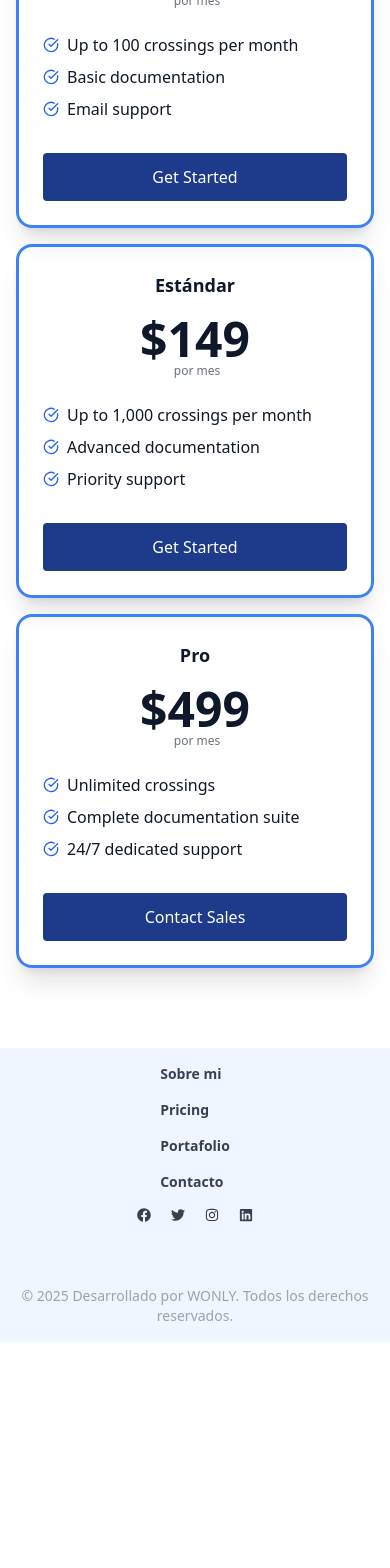
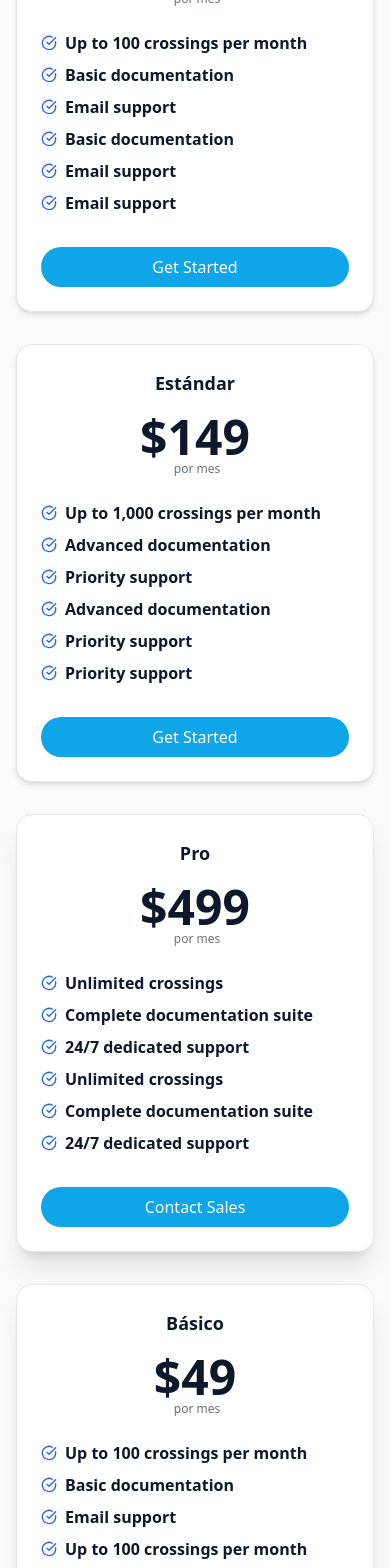
Before and after one commit to ReyMQ28/bordexpage, a Next.js app: page /pricing in a window 390 px wide. Shown: the part 420-1988 px from the top of the page. Before the commit the page ends 1762 px from the top, so only its background shows below. Built offline with nearby package versions, Linux system fonts and the light colour scheme.

Commit message:
componente

```diff
--- a/src/app/page.js
+++ b/src/app/page.js
@@ -5,6 +5,8 @@ import HowToUSe from "../components/HowToUse";
 import Caracteristics from "../components/Caracteristics";
 import Compañias from "../components/Compañias";
 import Pricing from "../components/Pricing";
+import MiddleSide from "../components/MiddleSide";
+
 
 import { ArrowRight, CheckCircle, Globe, Shield, Zap } from "lucide-react";
 
@@ -18,6 +20,7 @@ export default function Home() {
         <HowToUSe />
         <Compañias />
         <Pricing />
+       <MiddleSide />
         <section className="w-full py-12 md:py-24 lg:py-32 xl:py-48">
           <div className="container px-4 md:px-6">
             <div className="grid gap-6 lg:grid-cols-2 lg:gap-12 xl:grid-cols-2">
--- a/src/components/Caracteristics.jsx
+++ b/src/components/Caracteristics.jsx
@@ -19,7 +19,7 @@ export default function Caracteristics() {
           <div className="mt-16 md:mt-0 grid grid-cols-1 sm:grid-cols-2 lg:grid-cols-2 gap-8">
             <div className="flex flex-col max-w-full md:max-w-[280px] justify-center items-start gap-4 m-4">
               <div className="w-16 flex flex-col items-start">
-                <div className="w-12 h-12 rounded-lg bg-red-100 flex flex-col items-center justify-center z-10">
+                <div className="w-12 h-12 rounded-xl bg-pink-100 flex flex-col items-center justify-center z-10">
                   <FaUserPlus className="w-6 h-6 text-rose-600" />
                 </div>
               </div>
@@ -34,7 +34,7 @@ export default function Caracteristics() {
             </div>
             <div className="flex flex-col max-w-full md:max-w-[280px] justify-center items-start gap-4 m-4">
               <div className="w-16 flex flex-col items-start">
-                <div className="w-12 h-12 rounded-lg bg-blue-100 flex flex-col items-center justify-center z-10">
+                <div className="w-12 h-12 rounded-xl bg-blue-100 flex flex-col items-center justify-center z-10">
                   <FaCogs className="w-6 h-6 text-blue-600" />
                 </div>
               </div>
@@ -49,7 +49,7 @@ export default function Caracteristics() {
             </div>
             <div className="flex flex-col max-w-full md:max-w-[280px] justify-center items-start gap-4 m-4">
               <div className="w-16 flex flex-col items-start">
-                <div className="w-12 h-12 rounded-lg bg-sky-100 flex flex-col items-center justify-center z-10">
+                <div className="w-12 h-12 rounded-xl bg-sky-100 flex flex-col items-center justify-center z-10">
                   <FaChartLine className="w-6 h-6 text-sky-400" />
                 </div>
               </div>
@@ -64,7 +64,7 @@ export default function Caracteristics() {
             </div>
             <div className="flex flex-col max-w-full md:max-w-[280px] justify-center items-start gap-4 m-4">
               <div className="w-16 flex flex-col items-start">
-                <div className="w-12 h-12 rounded-lg bg-gray-100 flex flex-col items-center justify-center z-10">
+                <div className="w-12 h-12 rounded-xl bg-gray-100 flex flex-col items-center justify-center z-10">
                   <FaChartLine className="w-6 h-6 text-blue-950" />
                 </div>
               </div>
--- a/src/components/HowToUse.jsx
+++ b/src/components/HowToUse.jsx
@@ -23,7 +23,7 @@ const steps = [
 
 export default function HowToUse() {
   return (
-    <section className="w-full py-12 md:py-24 lg:py-32 bg-blue-100">
+    <section className="w-full py-12 md:py-24 lg:py-16 bg-white">
       <div className="container px-4 md:px-6">
         <div className="flex flex-col items-center justify-center space-y-4 text-center">
           <div className="space-y-2 max-w-[800px]">
--- /dev/null
+++ b/src/components/MiddleSide.jsx
@@ -0,0 +1,85 @@
+import { HiOutlineUsers } from "react-icons/hi2";
+import { CheckCircle } from "lucide-react";
+import { RiBankLine } from "react-icons/ri";
+import { TbDeviceDesktopCode } from "react-icons/tb";
+import { LuNetwork } from "react-icons/lu";
+import Image from "next/image";
+
+const MiddleSide = () => {
+  return (
+    <div className=" bg-gray-50">
+      {/* MiddleSide */}
+      <div>
+        <div className="w-full grid grid-cols-4 max-w-[1200px] gap-4 mx-auto bg-white">
+          <button className="flex flex-row justify-center items-center gap-2 bg-sky-500 text-white py-3 rounded hover:bg-sky-100 hover:text-blue-400">
+            <HiOutlineUsers className="text-xl" />{" "}
+            <p className="font-semibold text-lg">Team Scheduling </p>
+          </button>
+          <button className="flex flex-row justify-center items-center gap-2 py-3 rounded hover:bg-sky-100 hover:text-blue-400">
+            <RiBankLine className="text-xl" />{" "}
+            <p className="font-semibold text-lg">Payments </p>
+          </button>
+          <button className="flex flex-row justify-center items-center gap-2 py-3 rounded hover:bg-sky-100 hover:text-blue-400">
+            <TbDeviceDesktopCode className="text-xl" />{" "}
+            <p className="font-semibold text-lg">Embedding </p>
+          </button>
+          <button className="flex flex-row justify-center items-center gap-2 py-3 rounded hover:bg-sky-100 hover:text-blue-400">
+            <LuNetwork className="text-xl" />{" "}
+            <p className="font-semibold text-lg">Workflows</p>
+          </button>
+        </div>
+      </div>
+
+      {/* Recuadros */}
+      <div className=" mx-auto grid mb-8 grid-cols-2 max-w-6xl gap-7 py-14">
+        <div className=" ">
+          {/* Recuadro 1 */}
+          <div className="flex flex-col w-12/12">
+            <Image
+              src={"https://i.postimg.cc/qv9SqYRg/tabsimage.png"}
+              width={550}
+              height={550}
+              alt="iamgen de graficos"
+            />
+          </div>
+        </div>
+        {/* Recuadro 2 */}
+        <div className="flex flex-col justify-between p-6 ">
+          <div className="flex flex-col text-slate-900">
+            <div className="mt-4 flex flex-col">
+              <span className="text-5xl font-bold mb-8">Defend your focus</span>
+            </div>
+            <ul className=" mt-6 space-y-8 font-semibold">
+              <li >
+                <button className="flex flex-row items-center justify-between gap-2 w-full text-xl font-semibold">
+                  <span>Up to 1,000 crossings per month</span>
+                  <CheckCircle className="h-4 w-4 text-blue-600" />
+                </button>
+              </li>
+              <li>
+              <button className="flex flex-row items-center justify-between gap-2 w-full text-xl font-semibold">
+                  <span>Up to 1,000 crossings per month</span>
+                  <CheckCircle className="h-4 w-4 text-blue-600" />
+                </button>
+              </li>
+              <li>
+              <button className="flex flex-row items-center justify-between gap-2 w-full text-xl font-semibold">
+                  <span>Up to 1,000 crossings per month</span>
+                  <CheckCircle className="h-4 w-4 text-blue-600" />
+                </button>
+              </li>
+            </ul>
+          </div>
+          <button
+            variant="secondary"
+            className="mt-8 bg-sky-500 text-white rounded-full w-32 p-3 px-auto hover:bg-sky-600 "
+          >
+            Learn More
+          </button>
+        </div>
+      </div>
+    </div>
+  );
+};
+
+export default MiddleSide;
--- a/src/components/Pricing.jsx
+++ b/src/components/Pricing.jsx
@@ -2,7 +2,10 @@ import { CheckCircle } from "lucide-react";
 
 function Pricing() {
   return (
-    <section id="pricing" className="w-full py-12 md:py-20 lg:py-10 bg-muted">
+    <section
+      id="pricing"
+      className="w-full py-12 md:py-20 lg:py-10 mb-12 bg-gray-50"
+    >
       <div className="container px-4 mb-1 md:px-6">
         <div className="flex flex-col items-center justify-center space-y-4 text-center">
           <div className="">
@@ -16,9 +19,9 @@ function Pricing() {
           </div>
         </div>
 
-        <div className="mx-auto grid max-w-7xl mb-8 grid-cols-1 sm:grid-cols-2 lg:grid-cols-3 gap-4">
+        <div className="mx-auto grid max-w-6xl mb-8 grid-cols-1 sm:grid-cols-2 lg:grid-cols-2 gap-8">
           {/* Recuadro 1 */}
-          <div className="flex flex-col justify-between rounded-2xl border-[3px] border-blue-500 p-6 shadow-xl hover:border-blue-900 hover:bg-blue-500/10">
+          <div className="flex flex-col justify-between rounded-2xl bg-white border border-gray-200 p-6 shadow-md hover:border-sky-900 hover:bg-blue-500/10">
             <div className="flex flex-col text-slate-900">
               <div className="space-y-2">
                 <h3 className="text-lg text-center font-semibold">Básico</h3>
@@ -27,7 +30,146 @@ function Pricing() {
                 <span className="text-5xl font-bold">$49</span>
                 <span className="ml-1 text-xs text-gray-500">por mes</span>
               </div>
-              <ul className="mt-6 space-y-2">
+              <ul className="mt-6 space-y-2 font-semibold">
+                <li className="flex items-center gap-2">
+                  <CheckCircle className="h-4 w-4 text-blue-600" />
+                  <span>Up to 100 crossings per month</span>
+                </li>
+                <li className="flex items-center gap-2">
+                  <CheckCircle className="h-4 w-4 text-blue-600" />
+                  <span>Basic documentation</span>
+                </li>
+                <li className="flex items-center gap-2">
+                  <CheckCircle className="h-4 w-4 text-blue-600" />
+                  <span>Email support</span>
+                </li>
+                <li className="flex items-center gap-2">
+                  <CheckCircle className="h-4 w-4 text-blue-600" />
+                  <span>Basic documentation</span>
+                </li>
+                <li className="flex items-center gap-2">
+                  <CheckCircle className="h-4 w-4 text-blue-600" />
+                  <span>Email support</span>
+                </li>
+                <li className="flex items-center gap-2">
+                  <CheckCircle className="h-4 w-4 text-blue-600" />
+                  <span>Email support</span>
+                </li>
+              </ul>
+            </div>
+
+            <button className="mt-8 bg-sky-500 text-white rounded-full w-auto py-2 hover:bg-sky-600">
+              Get Started
+            </button>
+          </div>
+          {/* Recuadro 2 */}
+          <div className="flex flex-col justify-between rounded-2xl bg-white border border-gray-200 p-6 shadow-md hover:border-sky-900 hover:bg-blue-500/10">
+            <div className="flex flex-col text-slate-900">
+              <div className="space-y-2">
+                <h3 className="text-lg text-center font-semibold ">Estándar</h3>
+              </div>
+              <div className="mt-4 flex flex-col items-center">
+                <span className="text-5xl font-bold">$149</span>
+                <span className="ml-1 text-xs text-gray-500">por mes</span>
+              </div>
+              <ul className="mt-6 space-y-2 font-semibold">
+                <li className="flex items-center gap-2">
+                  <CheckCircle className="h-4 w-4 text-blue-600" />
+                  <span>Up to 1,000 crossings per month</span>
+                </li>
+                <li className="flex items-center gap-2">
+                  <CheckCircle className="h-4 w-4 text-blue-600" />
+                  <span>Advanced documentation</span>
+                </li>
+                <li className="flex items-center gap-2">
+                  <CheckCircle className="h-4 w-4 text-blue-600" />
+                  <span>Priority support</span>
+                </li>
+                <li className="flex items-center gap-2">
+                  <CheckCircle className="h-4 w-4 text-blue-600" />
+                  <span>Advanced documentation</span>
+                </li>
+                <li className="flex items-center gap-2">
+                  <CheckCircle className="h-4 w-4 text-blue-600" />
+                  <span>Priority support</span>
+                </li>
+                <li className="flex items-center gap-2">
+                  <CheckCircle className="h-4 w-4 text-blue-600" />
+                  <span>Priority support</span>
+                </li>
+              </ul>
+            </div>
+            <button
+              variant="secondary"
+              className="mt-8 bg-sky-500 text-white rounded-full w-auto py-2 hover:bg-sky-600"
+            >
+              Get Started
+            </button>
+          </div>
+          {/* Recuadro 3 */}
+          <div className="flex flex-col justify-between rounded-2xl bg-white border border-gray-200 p-6 shadow-xl hover:border-sky-900 hover:bg-blue-500/10">
+            <div className="flex- flex-col text-slate-900">
+              <div className="space-y-2">
+                <h3 className="text-lg text-center font-semibold">Pro</h3>
+              </div>
+              <div className="mt-4 flex flex-col items-center">
+                <span className="text-5xl font-bold">$499</span>
+                <span className="ml-1 text-xs text-gray-500">por mes</span>
+              </div>
+              <ul className="mt-6 space-y-2 font-semibold">
+                <li className="flex items-center gap-2">
+                  <CheckCircle className="h-4 w-4 text-blue-600" />
+                  <span>Unlimited crossings</span>
+                </li>
+                <li className="flex items-center gap-2">
+                  <CheckCircle className="h-4 w-4 text-blue-600" />
+                  <span>Complete documentation suite</span>
+                </li>
+                <li className="flex items-center gap-2">
+                  <CheckCircle className="h-4 w-4 text-blue-600" />
+                  <span>24/7 dedicated support</span>
+                </li>
+                <li className="flex items-center gap-2">
+                  <CheckCircle className="h-4 w-4 text-blue-600" />
+                  <span>Unlimited crossings</span>
+                </li>
+                <li className="flex items-center gap-2">
+                  <CheckCircle className="h-4 w-4 text-blue-600" />
+                  <span>Complete documentation suite</span>
+                </li>
+                <li className="flex items-center gap-2">
+                  <CheckCircle className="h-4 w-4 text-blue-600" />
+                  <span>24/7 dedicated support</span>
+                </li>
+              </ul>
+            </div>
+            <button className="mt-8 bg-sky-500 text-white rounded-full w-auto py-2 hover:bg-sky-600">
+              Contact Sales
+            </button>
+          </div>
+          {/* Recuadro 4 */}
+          <div className="flex flex-col justify-between rounded-2xl bg-white border border-gray-200 p-6 shadow-xl hover:border-sky-900 hover:bg-blue-500/10">
+            <div className="flex flex-col text-slate-900">
+              <div className="space-y-2">
+                <h3 className="text-lg text-center font-semibold">Básico</h3>
+              </div>
+              <div className="mt-4 flex flex-col items-center">
+                <span className="text-5xl font-bold">$49</span>
+                <span className="ml-1 text-xs text-gray-500">por mes</span>
+              </div>
+              <ul className="mt-6 space-y-2 font-semibold">
+                <li className="flex items-center gap-2">
+                  <CheckCircle className="h-4 w-4 text-blue-600" />
+                  <span>Up to 100 crossings per month</span>
+                </li>
+                <li className="flex items-center gap-2">
+                  <CheckCircle className="h-4 w-4 text-blue-600" />
+                  <span>Basic documentation</span>
+                </li>
+                <li className="flex items-center gap-2">
+                  <CheckCircle className="h-4 w-4 text-blue-600" />
+                  <span>Email support</span>
+                </li>
                 <li className="flex items-center gap-2">
                   <CheckCircle className="h-4 w-4 text-blue-600" />
                   <span>Up to 100 crossings per month</span>
@@ -43,71 +185,8 @@ function Pricing() {
               </ul>
             </div>
 
-            <button className="mt-8 bg-blue-900 text-white rounded w-auto py-3 hover:bg-blue-700">
+            <button className="mt-8 bg-sky-500 text-white rounded-full w-auto py-2 hover:bg-sky-600">
               Get Started
-            </button>
-          </div>
-          {/* Recuadro 2 */}
-          <div className="flex flex-col justify-between rounded-2xl border-[3px] border-blue-500 p-6 shadow-xl hover:border-blue-900 hover:bg-blue-500/10">
-            <div className="flex flex-col text-slate-900">
-              <div className="space-y-2">
-                <h3 className="text-lg text-center font-semibold ">Estándar</h3>
-              </div>
-              <div className="mt-4 flex flex-col items-center">
-                <span className="text-5xl font-bold">$149</span>
-                <span className="ml-1 text-xs text-gray-500">por mes</span>
-              </div>
-              <ul className="mt-6 space-y-2">
-                <li className="flex items-center gap-2">
-                  <CheckCircle className="h-4 w-4 text-blue-600" />
-                  <span>Up to 1,000 crossings per month</span>
-                </li>
-                <li className="flex items-center gap-2">
-                  <CheckCircle className="h-4 w-4 text-blue-600" />
-                  <span>Advanced documentation</span>
-                </li>
-                <li className="flex items-center gap-2">
-                  <CheckCircle className="h-4 w-4 text-blue-600" />
-                  <span>Priority support</span>
-                </li>
-
-              </ul>
-            </div>
-            <button
-              variant="secondary"
-              className="mt-8 bg-blue-900 text-white rounded w-auto py-3 hover:bg-blue-700"
-            >
-              Get Started
-            </button>
-          </div>
-          {/* Recuadro 3 */}
-          <div className="flex flex-col justify-between rounded-2xl border-[3px] border-blue-500 p-6 shadow-xl hover:border-blue-900 hover:bg-blue-500/10">
-            <div className="flex- flex-col text-slate-900">
-              <div className="space-y-2">
-                <h3 className="text-lg text-center font-semibold">Pro</h3>
-              </div>
-              <div className="mt-4 flex flex-col items-center">
-                <span className="text-5xl font-bold">$499</span>
-                <span className="ml-1 text-xs text-gray-500">por mes</span>
-              </div>
-              <ul className="mt-6 space-y-2">
-                <li className="flex items-center gap-2">
-                  <CheckCircle className="h-4 w-4 text-blue-600" />
-                  <span>Unlimited crossings</span>
-                </li>
-                <li className="flex items-center gap-2">
-                  <CheckCircle className="h-4 w-4 text-blue-600" />
-                  <span>Complete documentation suite</span>
-                </li>
-                <li className="flex items-center gap-2">
-                  <CheckCircle className="h-4 w-4 text-blue-600" />
-                  <span>24/7 dedicated support</span>
-                </li>
-
-              </ul>
-            </div>
-            <button className="mt-8 bg-blue-900 text-white rounded w-auto py-3 hover:bg-blue-700">
-              Contact Sales
             </button>
           </div>
         </div>
```
